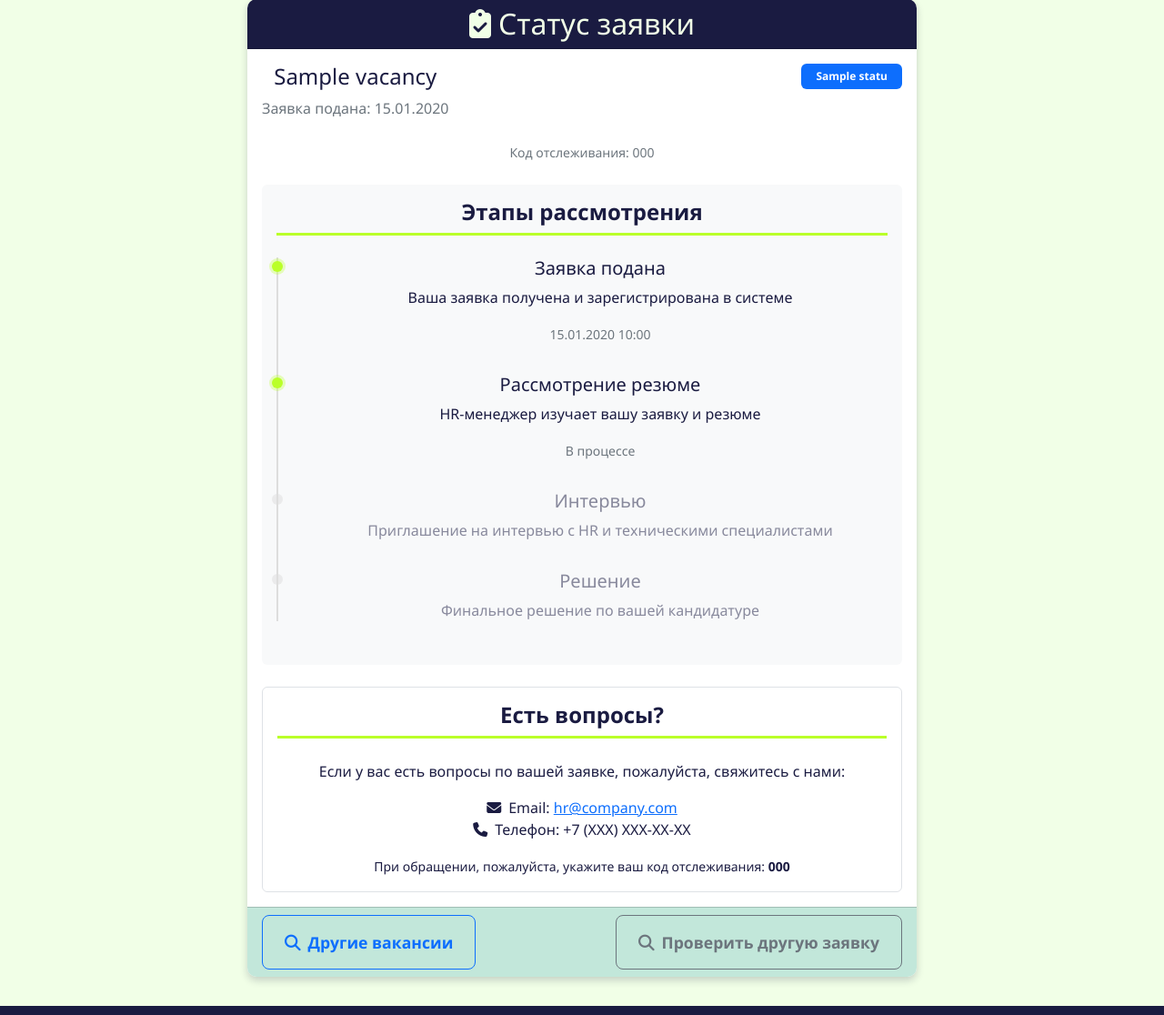
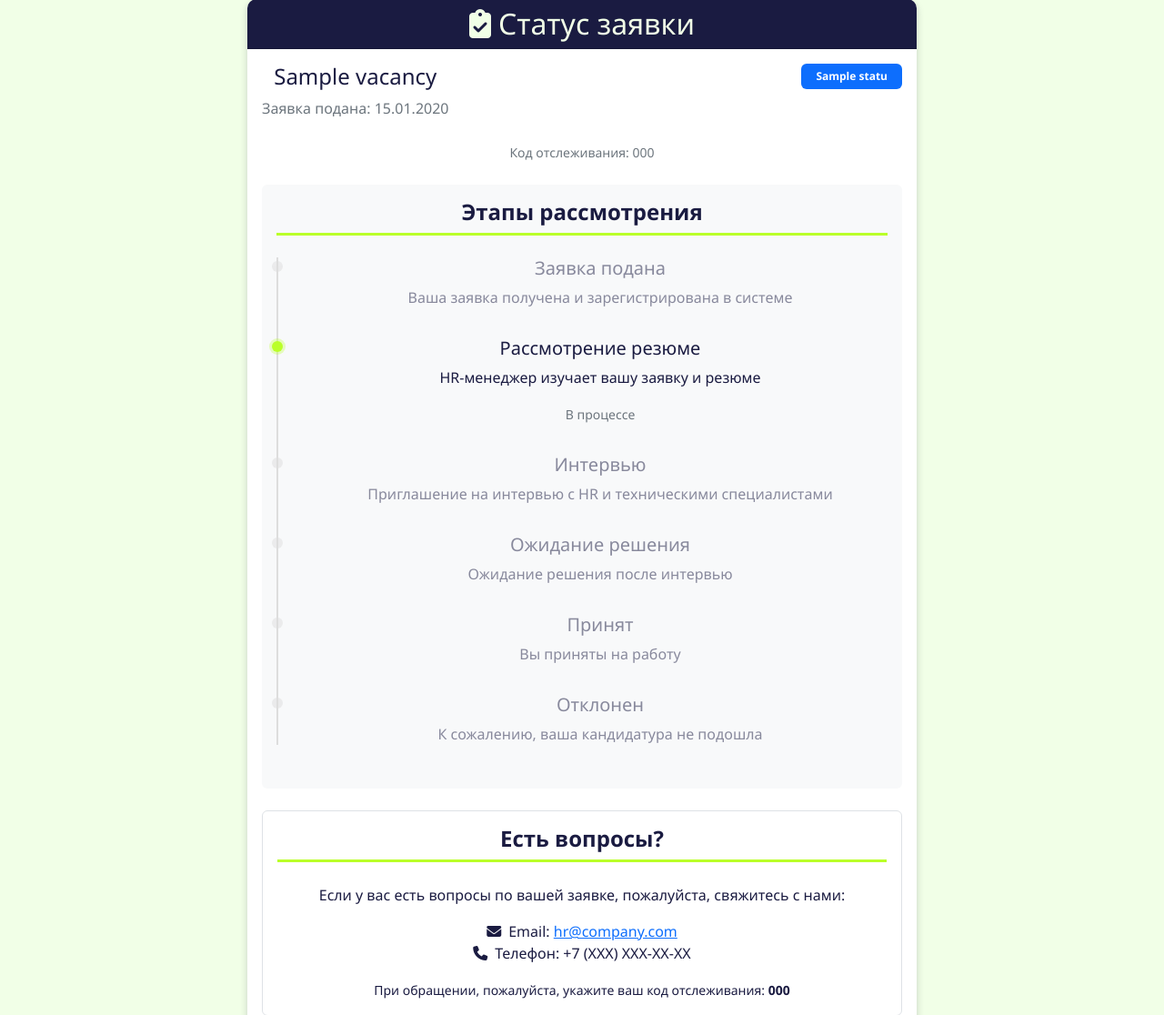
Before and after one commit to denidocc/HR-manager, a Flask app: page /status/000 in a window 1280 px wide. Shown: the part 217-1333 px from the top of the page at 91% size. Run offline with Flask 3, Linux system fonts and the light colour scheme; tables that the repository leaves empty hold one stand-in row (values such as "Sample post"); parts of the project's set-up code (start-up, migrations or seed data) failed here and were passed over; some libraries are stand-ins or nearby versions.

Commit message:
Обновлены статусы кандидатов: изменен статус "Назначено интервью" с 1 на 2. Добавлены новые статусы для обработки заявок и обновлены соответствующие методы в контроллерах. Исправлены условия отображения статусов в шаблонах. Улучшена логика проверки существующих заявок на вакансию.

```diff
--- a/app/controllers/public.py
+++ b/app/controllers/public.py
@@ -13,6 +13,8 @@ import os
 from werkzeug.utils import secure_filename
 from wtforms import TextAreaField
 from wtforms.validators import DataRequired, Optional
+from sqlalchemy import and_, func, cast
+import sqlalchemy as sa
 
 public_bp = Blueprint('public_bp', __name__, url_prefix='')
 
@@ -150,6 +152,23 @@ def apply(vacancy_id):
                     # Устанавливаем значение из запроса
                     getattr(form, field_name).data = request.form.get(field_name)
 
+    # Проверяем, не подавал ли уже кандидат заявку на эту вакансию
+    existing_application = db.session.query(Candidate).filter(
+        and_(
+            Candidate.vacancy_id == vacancy.id,
+            func.pgp_sym_decrypt(
+                cast(Candidate._phone, sa.LargeBinary),
+                current_app.config['ENCRYPTION_KEY'],
+                current_app.config.get('ENCRYPTION_OPTIONS', '')
+            ) == form.phone.data,
+            Candidate.id_c_candidate_status != 3  # Разрешаем повторную подачу, если предыдущая была отклонена
+        )
+    ).first()
+
+    if existing_application:
+        flash('Вы уже подавали заявку на эту вакансию с этим номером телефона, пожалуйста, ждите ответа от HR-менеджера', 'warning')
+        return redirect(url_for('public_bp.vacancy', vacancy_id=vacancy_id))
+
     if form.validate_on_submit():
         try:
             # Сохраняем базовую информацию
@@ -216,7 +235,7 @@ def apply(vacancy_id):
                 soft_answers=soft_answers,
                 cover_letter=form.cover_letter.data,
                 resume_path=resume_path,
-                id_c_candidate_status=1  # Статус "Новая заявка"
+                id_c_candidate_status=0  # Статус "Новая заявка"
             )
 
             # Сохраняем кандидата
--- a/app/models/candidate.py
+++ b/app/models/candidate.py
@@ -32,7 +32,7 @@ class Candidate(db.Model):
     ai_score_comments_tech: so.Mapped[str] = so.mapped_column(sa.Text, nullable=True)
     ai_score_comments_education: so.Mapped[str] = so.mapped_column(sa.Text, nullable=True)
     ai_mismatch_notes: so.Mapped[str] = so.mapped_column(sa.Text, nullable=True)
-    id_c_candidate_status: so.Mapped[int] = so.mapped_column(sa.Integer, sa.ForeignKey('c_candidate_status.id'), nullable=False, default=1)
+    id_c_candidate_status: so.Mapped[int] = so.mapped_column(sa.Integer, sa.ForeignKey('c_candidate_status.id'), nullable=False, default=0)
     interview_date: so.Mapped[datetime] = so.mapped_column(sa.DateTime(timezone=True), nullable=True)
     hr_comment: so.Mapped[str] = so.mapped_column(sa.Text, nullable=True)
     created_at: so.Mapped[datetime] = so.mapped_column(sa.DateTime(timezone=True), default=lambda: datetime.now(timezone.utc))
--- a/app/templates/public/candidate_status.html
+++ b/app/templates/public/candidate_status.html
@@ -28,41 +28,55 @@
                         <h4 class="section-heading">Этапы рассмотрения</h4>
 
                         <ul class="timeline">
-                            <li class="timeline-item {{ 'active' if candidate.id_c_candidate_status >= 0 else '' }}">
+                            <li class="timeline-item {{ 'active' if candidate.id_c_candidate_status == 0 else '' }}">
                                 <span class="timeline-point"></span>
                                 <div class="timeline-content">
                                     <h5>Заявка подана</h5>
                                     <p>Ваша заявка получена и зарегистрирована в системе</p>
-                                    {% if candidate.id_c_candidate_status >= 0 %}
+                                    {% if candidate.id_c_candidate_status == 0 %}
                                         <small class="text-muted">{{ candidate.created_at.strftime('%d.%m.%Y %H:%M') }}</small>
                                     {% endif %}
                                 </div>
                             </li>
-                            <li class="timeline-item {{ 'active' if candidate.id_c_candidate_status >= 1 else '' }}">
+                            <li class="timeline-item {{ 'active' if candidate.id_c_candidate_status == 1 else '' }}">
                                 <span class="timeline-point"></span>
                                 <div class="timeline-content">
                                     <h5>Рассмотрение резюме</h5>
                                     <p>HR-менеджер изучает вашу заявку и резюме</p>
-                                    {% if candidate.id_c_candidate_status >= 1 %}
+                                    {% if candidate.id_c_candidate_status == 1 %}
                                         <small class="text-muted">В процессе</small>
                                     {% endif %}
                                 </div>
                             </li>
-                            <li class="timeline-item {{ 'active' if candidate.id_c_candidate_status >= 2 else '' }}">
+                            <li class="timeline-item {{ 'active' if candidate.id_c_candidate_status == 2 else '' }}">
                                 <span class="timeline-point"></span>
                                 <div class="timeline-content">
                                     <h5>Интервью</h5>
                                     <p>Приглашение на интервью с HR и техническими специалистами</p>
-                                    {% if candidate.id_c_candidate_status >= 2 and candidate.interview_date %}
+                                    {% if candidate.id_c_candidate_status == 2 and candidate.interview_date %}
                                         <small class="text-muted">Запланировано на: {{ candidate.interview_date.strftime('%d.%m.%Y %H:%M') }}</small>
                                     {% endif %}
                                 </div>
                             </li>
-                            <li class="timeline-item {{ 'active' if candidate.id_c_candidate_status >= 3 else '' }}">
+                            <li class="timeline-item {{ 'active' if candidate.id_c_candidate_status == 5 else '' }}">
                                 <span class="timeline-point"></span>
                                 <div class="timeline-content">
-                                    <h5>Решение</h5>
-                                    <p>Финальное решение по вашей кандидатуре</p>
+                                    <h5>Ожидание решения</h5>
+                                    <p>Ожидание решения после интервью</p>
+                                </div>
+                            </li>
+                            <li class="timeline-item {{ 'active' if candidate.id_c_candidate_status == 4 else '' }}">
+                                <span class="timeline-point"></span>
+                                <div class="timeline-content">
+                                    <h5>Принят</h5>
+                                    <p>Вы приняты на работу</p>
+                                </div>
+                            </li>
+                            <li class="timeline-item {{ 'active' if candidate.id_c_candidate_status == 3 else '' }}">
+                                <span class="timeline-point"></span>
+                                <div class="timeline-content">
+                                    <h5>Отклонен</h5>
+                                    <p>К сожалению, ваша кандидатура не подошла</p>
                                 </div>
                             </li>
                         </ul>
```
Also changed, not shown: app/controllers/dashboard.py (+7 -5 lines).
